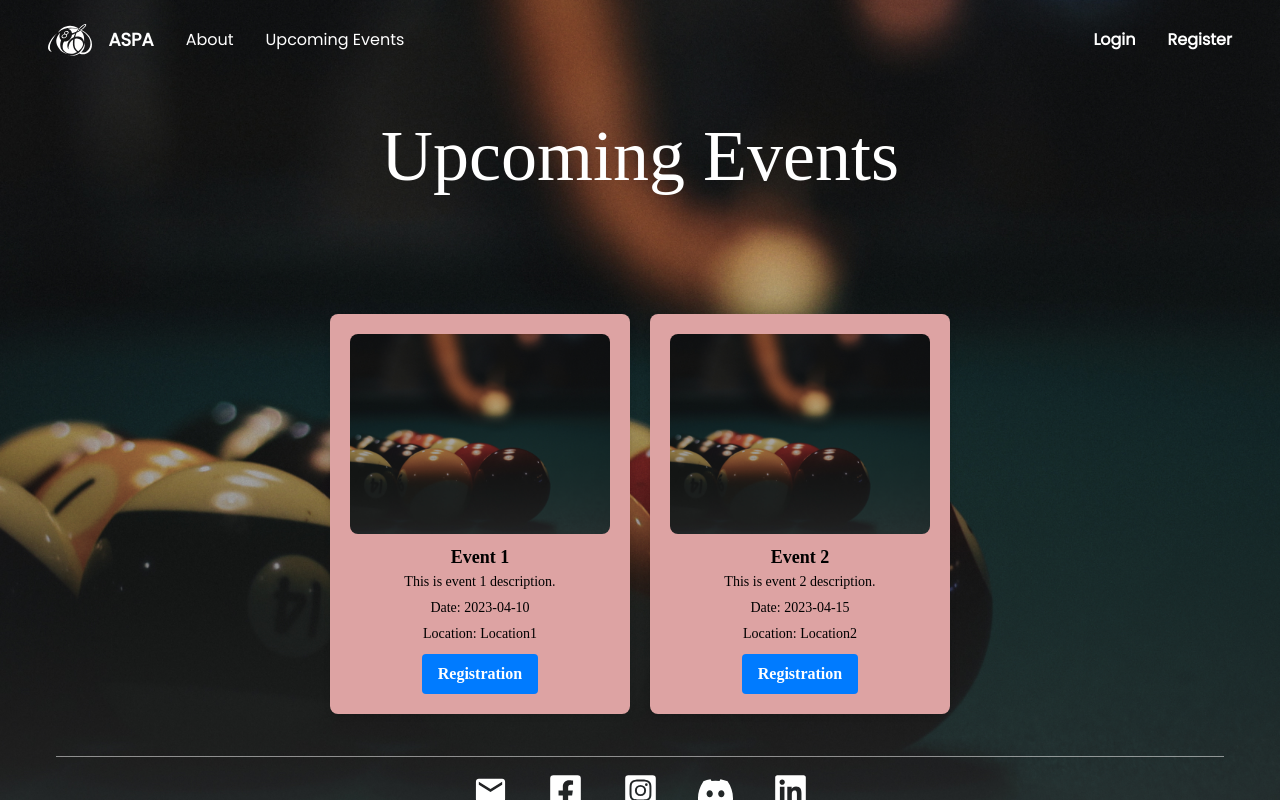
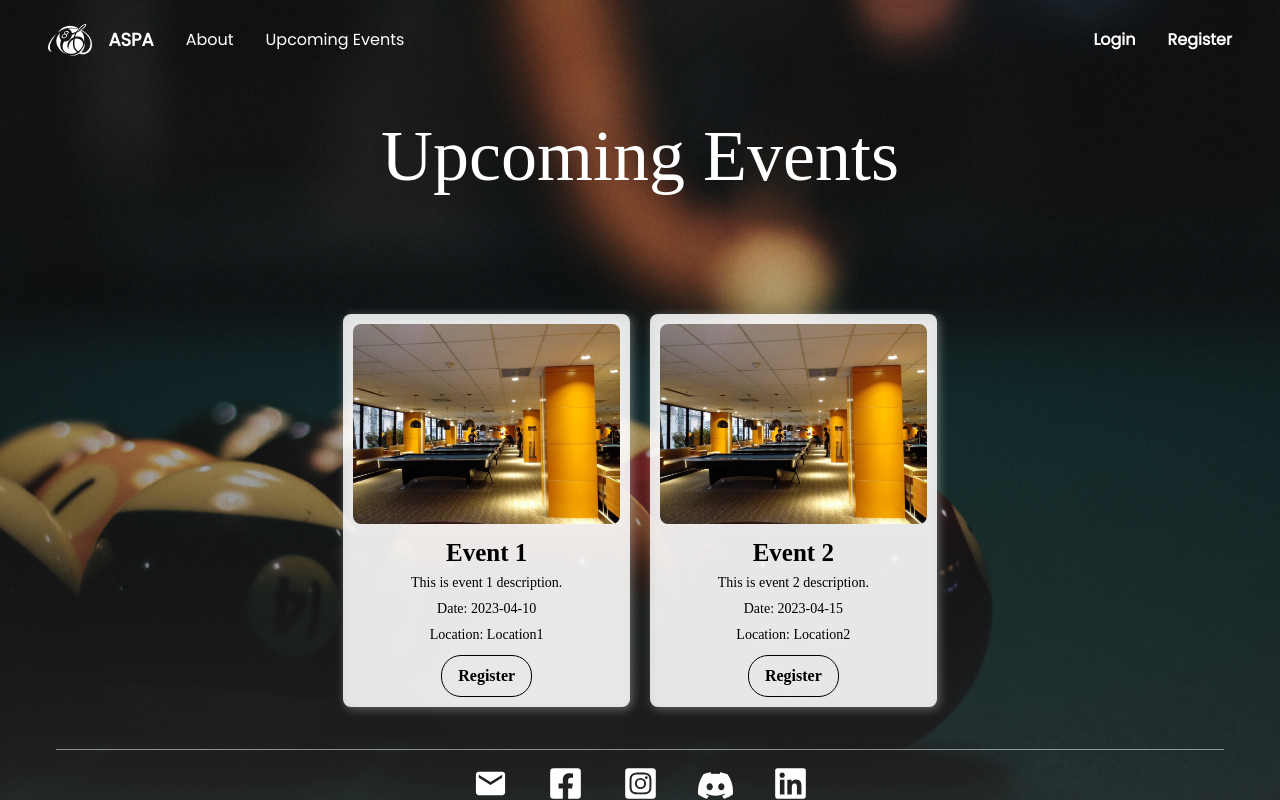
Before and after one commit to UoaWDCC/aspa-portal-v2, a React (Create React App) app in the folder packages/frontend/: page /upcoming-events in a window 1280 px wide. Built offline with nearby package versions, Linux system fonts and the light colour scheme; a web font is replaced by a local one.

Commit message:
changed styles on events page

```diff
--- a/packages/frontend/src/components/EventCard.jsx
+++ b/packages/frontend/src/components/EventCard.jsx
@@ -2,7 +2,7 @@ import React from "react";
 import { Link } from "react-router-dom";
 import PropTypes from "prop-types"; // Import PropTypes
 import "./EventCardStyles.css";
-import mainBG from "../assets/mainBG.jpg";
+import orangeClub from "../assets/orangeClub.jpg";
 
 /*
 Here for EventCard, we pass the title and details as props so that we can put values dynamically from eventsData.js.
@@ -15,7 +15,7 @@ const EventCard = (props) => {
   return (
     <div className="event-card">
       <div className="event-image-container">
-        <img src={mainBG} alt="Event Image" className="event-image" />
+        <img src={orangeClub} alt="Event Image" className="event-image" />
       </div>
       <div className="event-details">
         <h1 className="event-title">{title}</h1>
@@ -26,7 +26,7 @@ const EventCard = (props) => {
           <Link
             to={`/Register?eventId=${eventId}&title=${title}&date=${date}&description=${description}&location=${location}`}
           >
-            Registration
+            Register
           </Link>
         </div>
       </div>
--- a/packages/frontend/src/components/EventCardStyles.css
+++ b/packages/frontend/src/components/EventCardStyles.css
@@ -12,12 +12,13 @@
   display: flex;
   flex-direction: column;
   align-items: center;
-  background-color: #dda3a3;
+  background-color: #ffffffd8;
   border-radius: 8px;
   box-shadow: 0 2px 6px rgba(0, 0, 0, 0.1);
-  padding: 20px;
+  padding: 10px;
   max-width: 300px;
   margin: 10px;
+  filter: drop-shadow(2px 2px 5px #ffffff67);
 
   /* Define flip card animation */
   transition: transform 0.5s;
@@ -47,7 +48,7 @@
 }
 
 .event-title {
-  font-size: 18px;
+  font-size: 25px;
   font-weight: bold;
 }
 
@@ -62,15 +63,18 @@
 
 .event-buttons a {
   display: inline-block;
-  background-color: #007bff;
-  color: #fff;
+
+  color: #000000;
   text-decoration: none;
   padding: 8px 16px;
-  border-radius: 4px;
+  border-radius: 20px;
+  border-color: #000000;
+  border-width: 1px;
   font-weight: bold;
   transition: background-color 0.3s ease;
 }
 
 .event-buttons a:hover {
-  background-color: #0056b3;
+  background-color: #000000;
+  color: #ffffff;
 }
--- a/packages/frontend/src/components/EventCardTS.tsx
+++ b/packages/frontend/src/components/EventCardTS.tsx
@@ -34,7 +34,7 @@ const EventCard: React.FC<EventCardProps> = ({
         <p>Date: {date}</p>
         <p>Location: {location}</p>
         <div className="event-buttons">
-          <Link to="/Register">Registration</Link>
+          <Link to="/Register">Register</Link>
         </div>
       </div>
     </div>
--- a/packages/frontend/src/routes/NewForm.jsx
+++ b/packages/frontend/src/routes/NewForm.jsx
@@ -15,7 +15,7 @@ const Create = () => {
   };
 
   return (
-    <div className="create">
+    <div className="create block max-w-md rounded-lg bg-white p-6 shadow-[0_2px_15px_-3px_rgba(0,0,0,0.07),0_10px_20px_-2px_rgba(0,0,0,0.04)] dark:bg-neutral-700">
       {/* Info */}
       <h2>Register</h2>
       <p>
@@ -29,6 +29,7 @@ const Create = () => {
       <p>$6.00 with ASPA membership</p>
 
       <form onSubmit={handleSubmit}>
+        <div>
           <label htmlFor="name">Full Name</label>
           <input
             type="text"
@@ -37,7 +38,9 @@ const Create = () => {
             value={name}
             onChange={(e) => setName(e.target.value)}
           />
+        </div>
 
+        <div>
           <label htmlFor="email">Email</label>
           <input
             type="email"
@@ -46,7 +49,9 @@ const Create = () => {
             value={email}
             onChange={(e) => setEmail(e.target.value)}
           />
+        </div>
 
+        <div>
           <label htmlFor="paymentType">Payment Type:</label>
           <select
             id="paymentType"
@@ -56,6 +61,7 @@ const Create = () => {
             <option value="bank transfer">Bank Transfer</option>
             <option value="cash">Cash</option>
           </select>
+        </div>
 
         {!isPending && <button type="submit">Register</button>}
         {isPending && <button disabled>Registering...</button>}
```
Also changed, not shown: packages/frontend/src/assets/orangeClub.jpg (added), packages/frontend/src/styles/FormStyles.css (added). Lines whose indentation alone changed are shown as unchanged.
